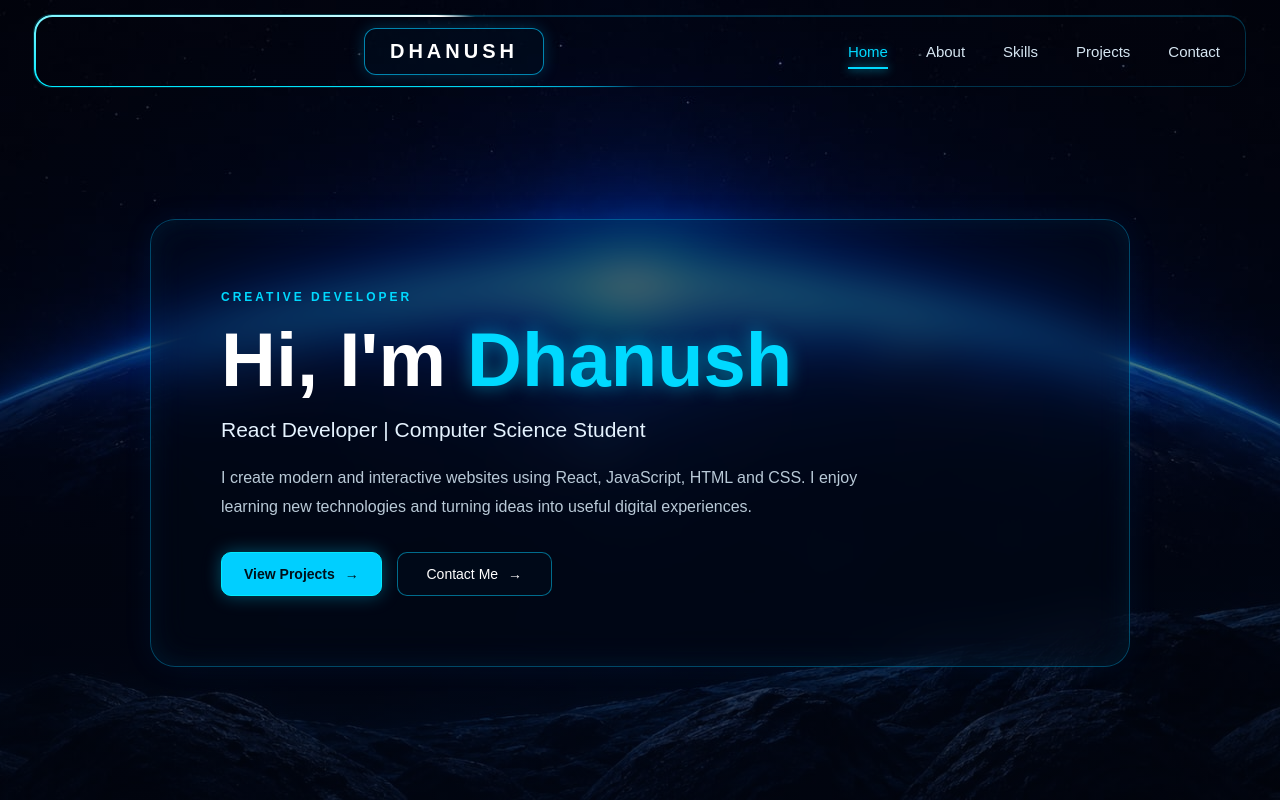
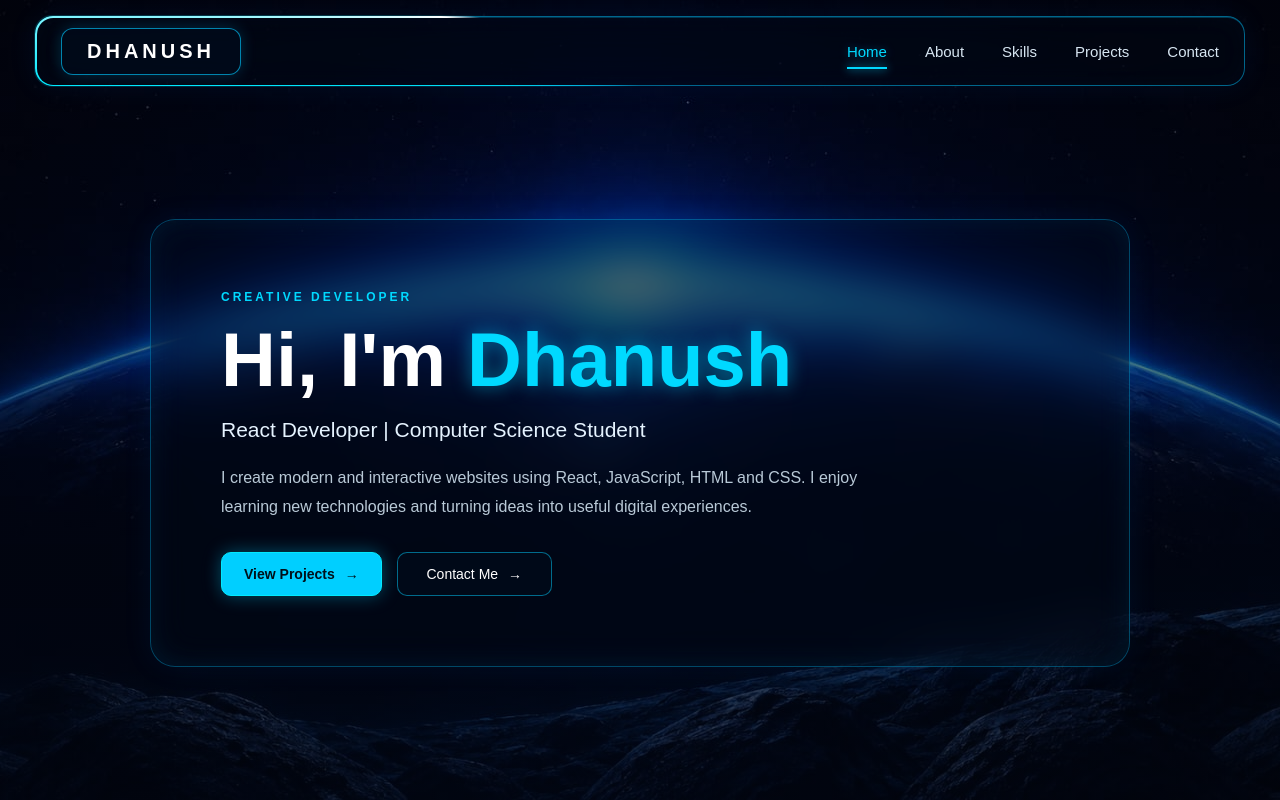
Before and after one commit to dhanushkptcs2024-crypto/my-portfolio, a React app: page / in a window 1280 px wide. Built offline with nearby package versions, Linux system fonts and the light colour scheme; the HTML template or start-up script is replaced by a standard one.

Commit message:
Update Navbar.jsx

```diff
--- a/src/Navbar.jsx
+++ b/src/Navbar.jsx
@@ -3,17 +3,12 @@ import { NavLink, Link } from "react-router-dom";
 
 function Navbar() {
   return (
-    <nav className="navbar">
+    <nav className="navbar glass">
 
-      {/* Single thin glowing light */}
-      <span className="travel-light"></span>
-
-      {/* Logo */}
       <Link to="/" className="logo">
         DHANUSH
       </Link>
 
-      {/* Navigation */}
       <div className="nav-links">
 
         <NavLink
```
